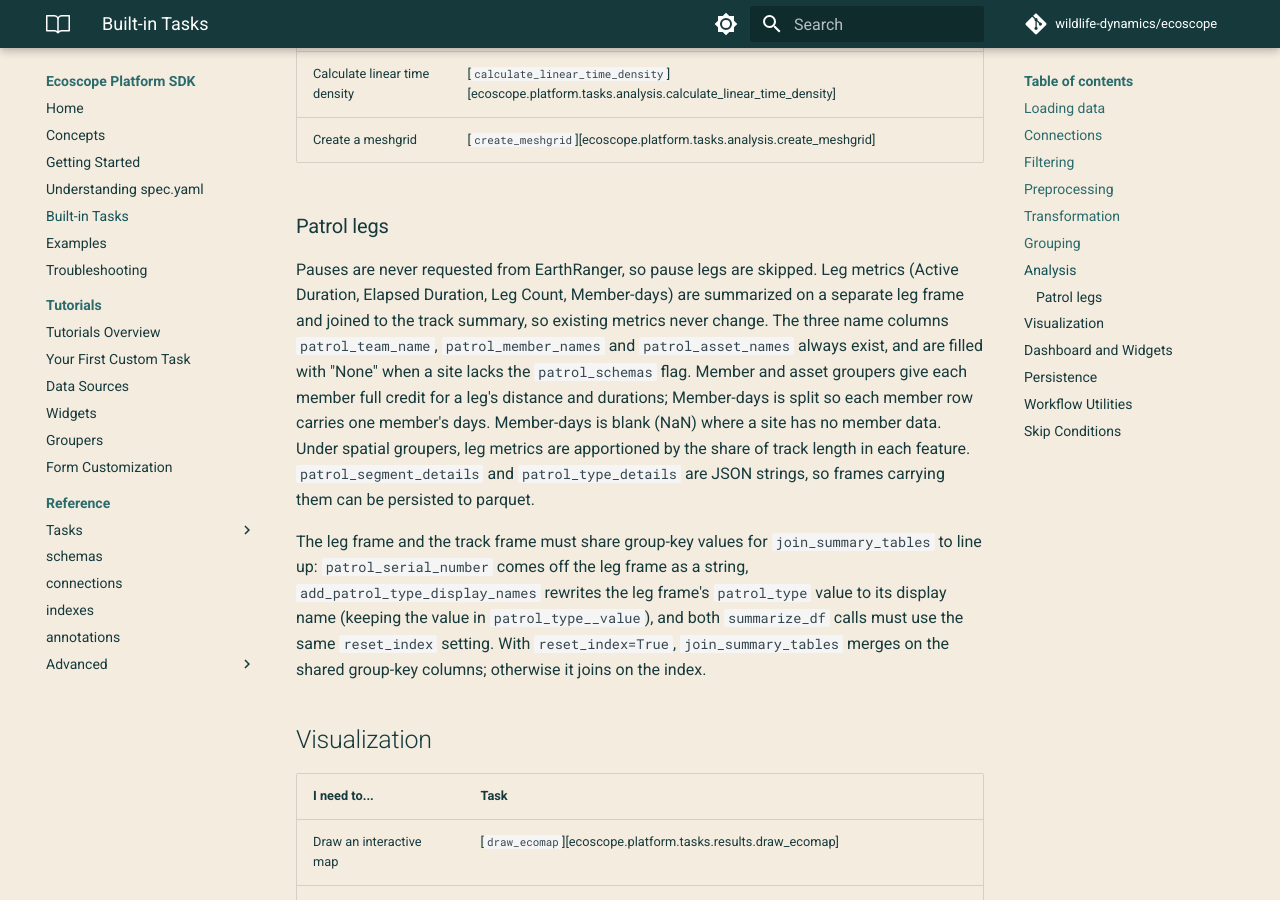
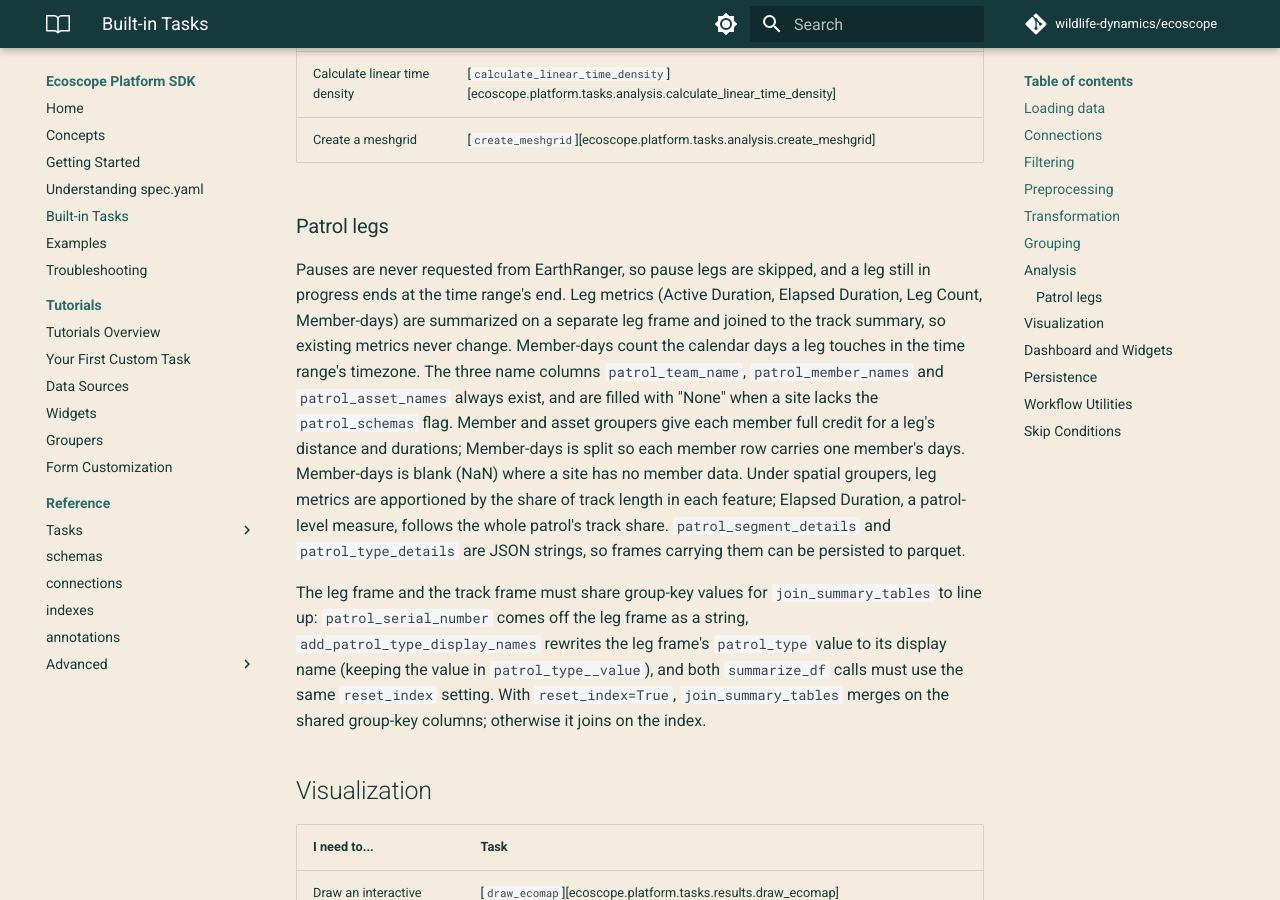
Before and after one commit to wildlife-dynamics/ecoscope, an MkDocs documentation site: the page built from doc/platform-sdk/content/built-in-tasks.md, in a window 1280 px wide and 900 px high, scrolled down 5988 px. Built offline with MkDocs 1.6.1 and Material for MkDocs 9.7.7, drawn with Linux system fonts in a browser that asks for light colours; comment, search, counter and statistics services are not loaded.

Commit message:
docs: open legs, member-day timezone and elapsed apportioning in built-in-tasks
Co-Authored-By: Claude Fable 5.1 <noreply@anthropic.com>

```diff
--- a/doc/platform-sdk/content/built-in-tasks.md
+++ b/doc/platform-sdk/content/built-in-tasks.md
@@ -115,7 +115,7 @@ The Platform SDK ships ~80 tasks ready to use in your `spec.yaml`. This page hel
 
 ### Patrol legs
 
-Pauses are never requested from EarthRanger, so pause legs are skipped. Leg metrics (Active Duration, Elapsed Duration, Leg Count, Member-days) are summarized on a separate leg frame and joined to the track summary, so existing metrics never change. The three name columns `patrol_team_name`, `patrol_member_names` and `patrol_asset_names` always exist, and are filled with "None" when a site lacks the `patrol_schemas` flag. Member and asset groupers give each member full credit for a leg's distance and durations; Member-days is split so each member row carries one member's days. Member-days is blank (NaN) where a site has no member data. Under spatial groupers, leg metrics are apportioned by the share of track length in each feature. `patrol_segment_details` and `patrol_type_details` are JSON strings, so frames carrying them can be persisted to parquet.
+Pauses are never requested from EarthRanger, so pause legs are skipped, and a leg still in progress ends at the time range's end. Leg metrics (Active Duration, Elapsed Duration, Leg Count, Member-days) are summarized on a separate leg frame and joined to the track summary, so existing metrics never change. Member-days count the calendar days a leg touches in the time range's timezone. The three name columns `patrol_team_name`, `patrol_member_names` and `patrol_asset_names` always exist, and are filled with "None" when a site lacks the `patrol_schemas` flag. Member and asset groupers give each member full credit for a leg's distance and durations; Member-days is split so each member row carries one member's days. Member-days is blank (NaN) where a site has no member data. Under spatial groupers, leg metrics are apportioned by the share of track length in each feature; Elapsed Duration, a patrol-level measure, follows the whole patrol's track share. `patrol_segment_details` and `patrol_type_details` are JSON strings, so frames carrying them can be persisted to parquet.
 
 The leg frame and the track frame must share group-key values for `join_summary_tables` to line up: `patrol_serial_number` comes off the leg frame as a string, `add_patrol_type_display_names` rewrites the leg frame's `patrol_type` value to its display name (keeping the value in `patrol_type__value`), and both `summarize_df` calls must use the same `reset_index` setting. With `reset_index=True`, `join_summary_tables` merges on the shared group-key columns; otherwise it joins on the index.
 
```
